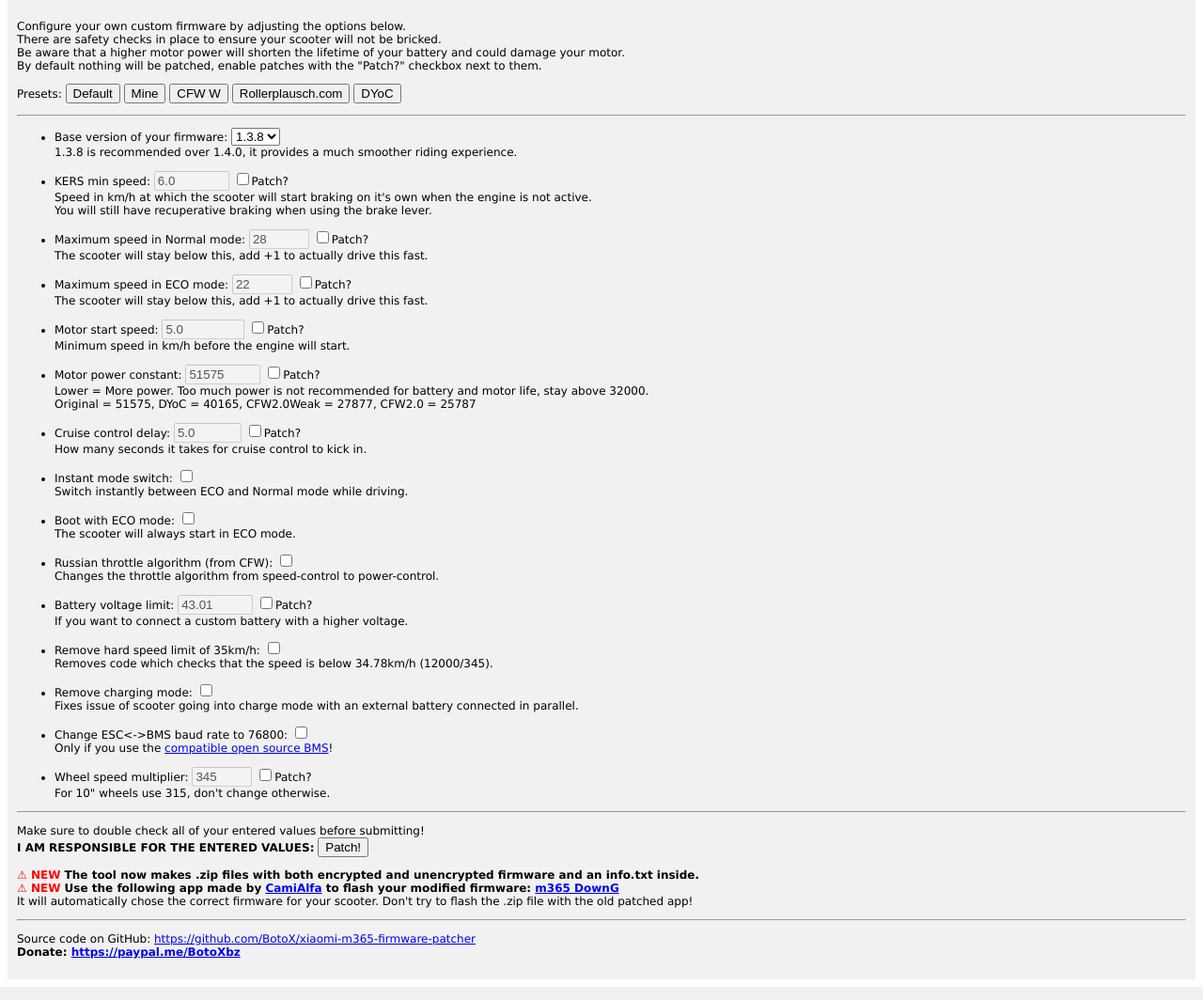
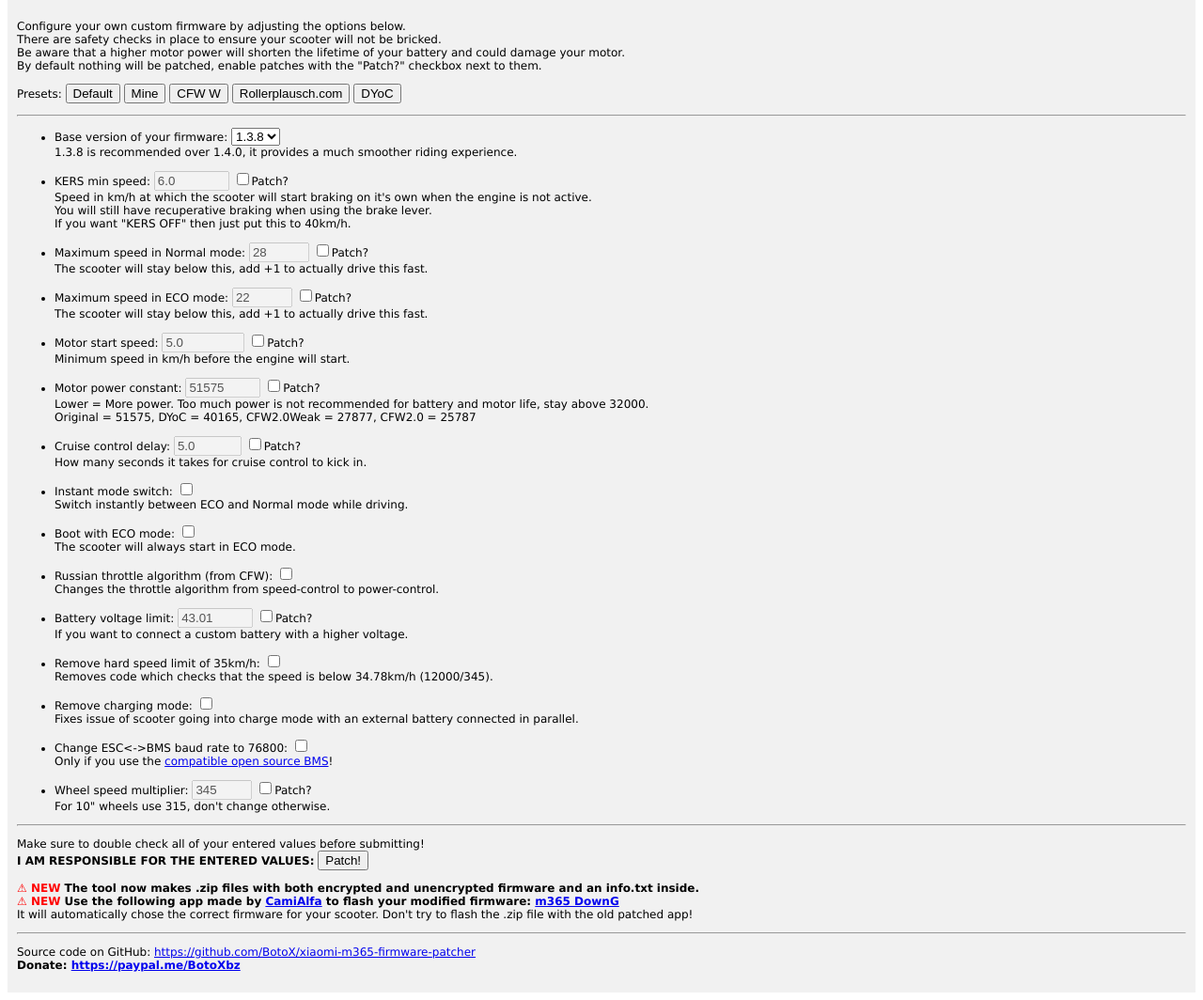
Before and after one commit to BotoX/xiaomi-m365-firmware-patcher, a Python web app: template web/templates/home.html in a window 1280 px wide. Shown: the part 128-1192 px from the top of the page at 94% size. Run offline with Jinja, Linux system fonts and the light colour scheme; the template is opened without the code that fills it, so the values that code supplies are empty.

Commit message:
added explanation for "KERS OFF"

```diff
--- a/web/templates/home.html
+++ b/web/templates/home.html
@@ -62,7 +62,8 @@
         <label><input type="checkbox" onchange="CheckForm('kers_min_speed', this);">Patch?</label>
         <br>
         Speed in km/h at which the scooter will start braking on it's own when the engine is not active.<br>
-        You will still have recuperative braking when using the brake lever.
+        You will still have recuperative braking when using the brake lever.<br>
+        If you want "KERS OFF" then just put this to 40km/h.
     </p></li>
 
     <li><p>
```
